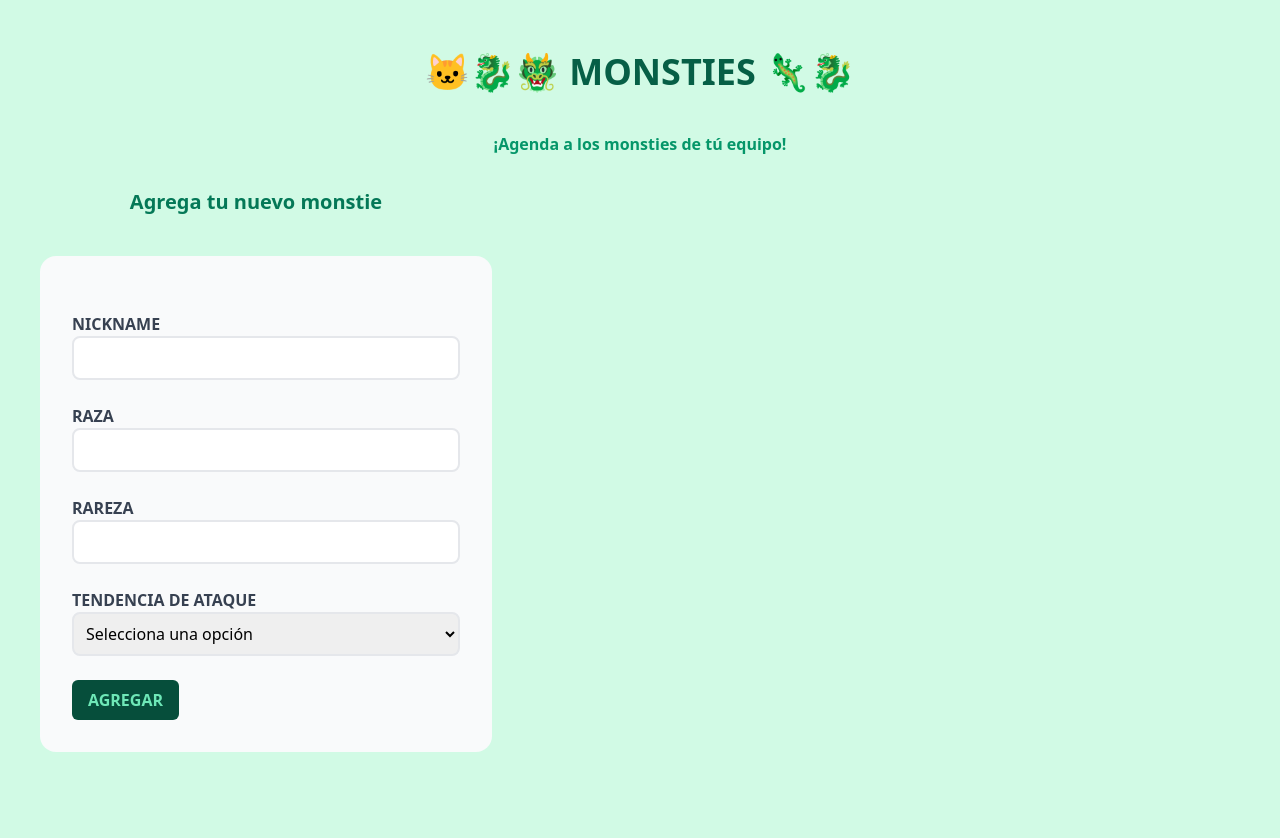
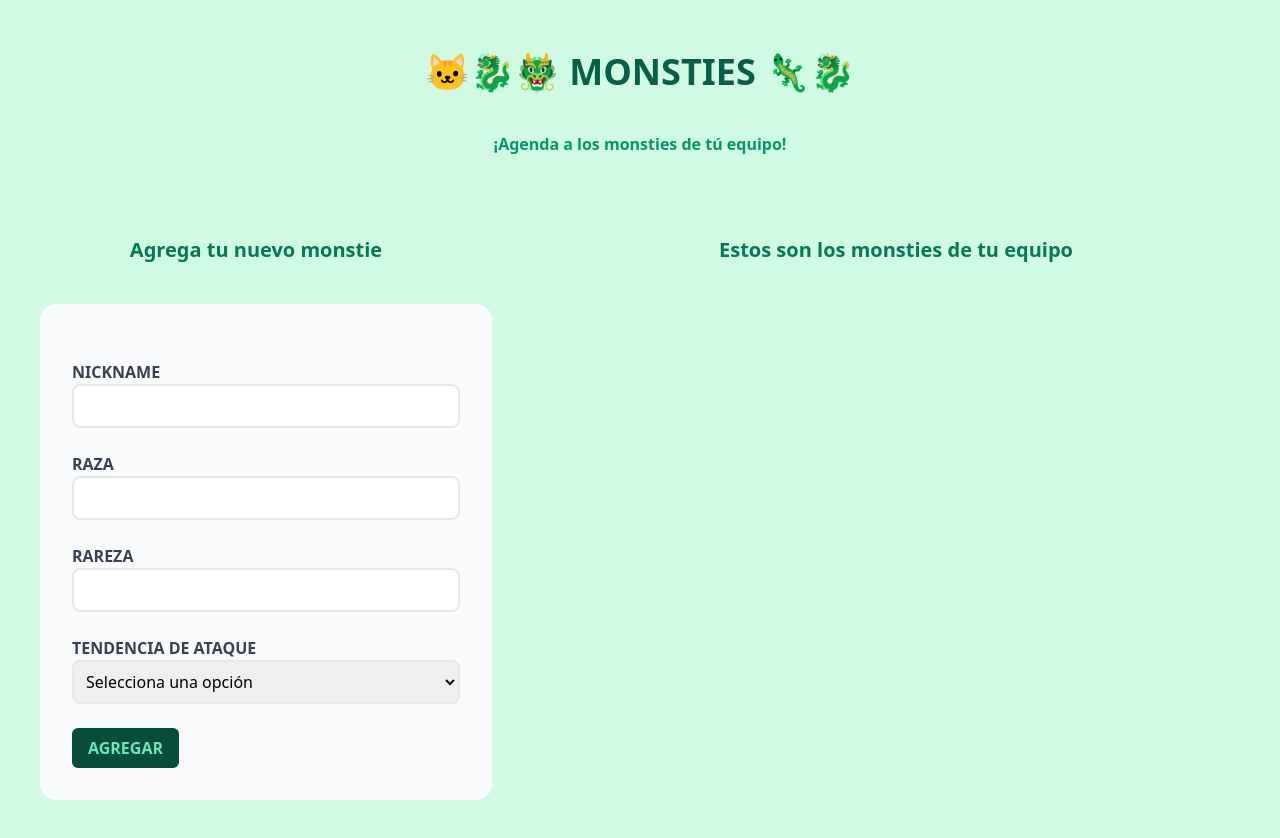
Before and after one commit to jhosno/equipo-monstie, a React (Vite) app: page / in a window 1280 px wide. Before the commit the page ends 800 px from the top, so only its background shows below. Built offline with nearby package versions, Linux system fonts and the light colour scheme.

Commit message:
UPDATE: add list components & stylized it

```diff
--- a/src/App.jsx
+++ b/src/App.jsx
@@ -3,6 +3,8 @@ import "tailwindcss/tailwind.css";
 import './App.css';
 import Form from './components/Form';
 import Header from './components/Header';
+import List from './components/List';
+
 
 
 function App() {
@@ -12,11 +14,15 @@ function App() {
   return (
     <div className="App container h-screen">
       <Header/>
-      <Form
-        monsties = {monsties}
-        setmonsties = {setmonsties}
-      />
-
+      <div className="flex mt-12  xs:flex-col  md:flex-row">
+        <Form
+          monsties = {monsties}
+          setmonsties = {setmonsties}
+        />
+        <List
+          monsties = {monsties}
+        />
+      </div>
 
     </div>
   )
```
